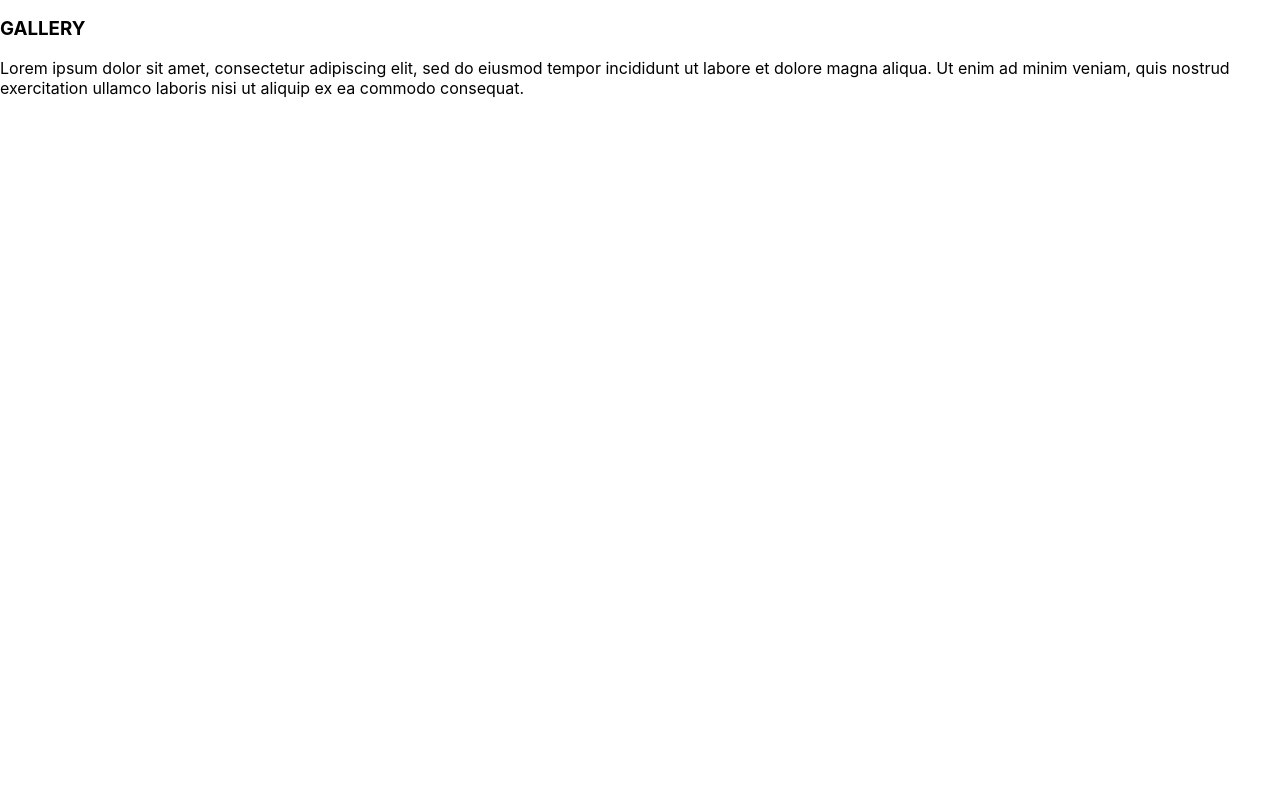
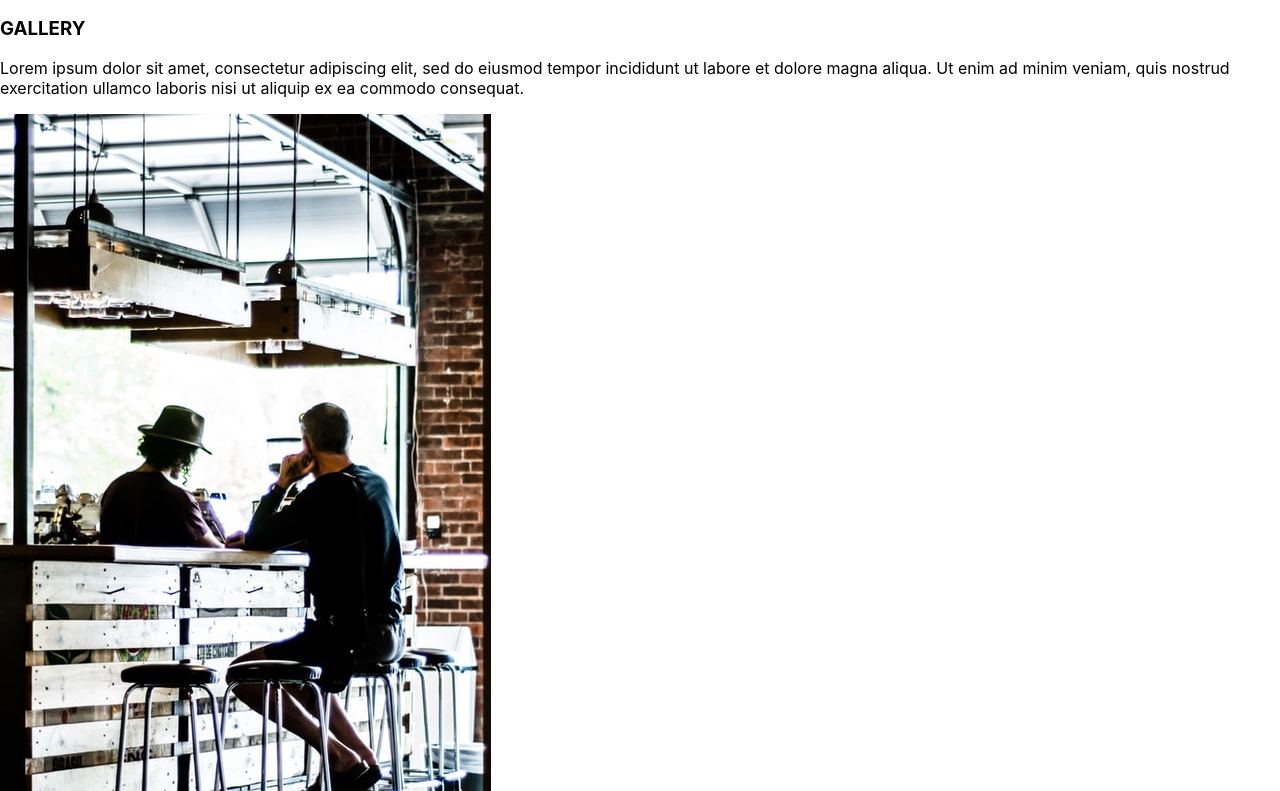
Before and after one commit to asrahman97/blendonthewater, a React (Create React App) app: page / in a window 1280 px wide. Shown: the part 509-1300 px from the top of the page. Before the commit the page ends 800 px from the top, so only its background shows below. Built offline with nearby package versions, Linux system fonts and the light colour scheme.

Commit message:
imported correctly

```diff
--- a/src/App.js
+++ b/src/App.js
@@ -3,6 +3,7 @@ import './App.css';
 import About from './components/about'
 import InfoBar from './components/infoBar'
 import Gallery from './components/gallery'
+import GalleryGrid from './components/galleryGrid'
 
 class App extends React.Component {
 
@@ -21,6 +22,7 @@ class App extends React.Component {
         <InfoBar />
         <About />
         <Gallery />
+        <GalleryGrid />
 
 
       </div>
```
